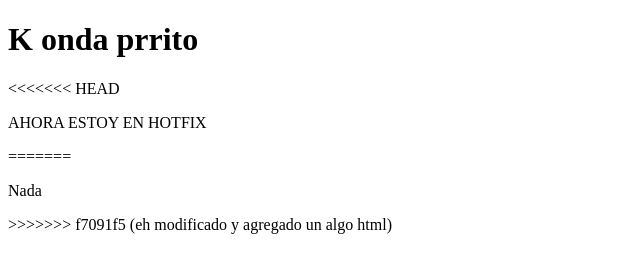
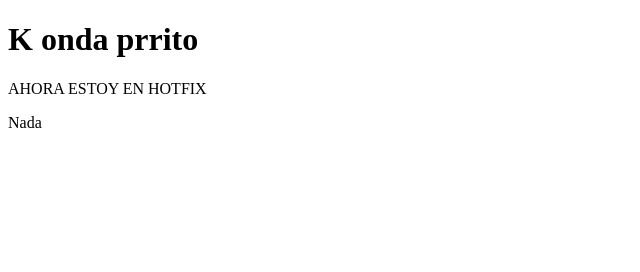
Before and after one commit to loweffort-alt/course-git, a plain HTML site: page index.html in a window 1280 px wide. Shown: the whole page, without its empty margins (0-640 px from the left). Drawn offline with Linux system fonts and the light colour scheme.

Commit message:
porfavor q funcione

```diff
--- a/index.html
+++ b/index.html
@@ -9,11 +9,8 @@
 </head>
 <body>
     <h1>K onda prrito</h1>
-<<<<<<< HEAD
     <p>AHORA ESTOY EN HOTFIX</p>
-=======
     <p>Nada</p>
->>>>>>> f7091f5 (eh modificado y agregado un algo html)
     <script src="app.js"></script>
 </body>
 
```
